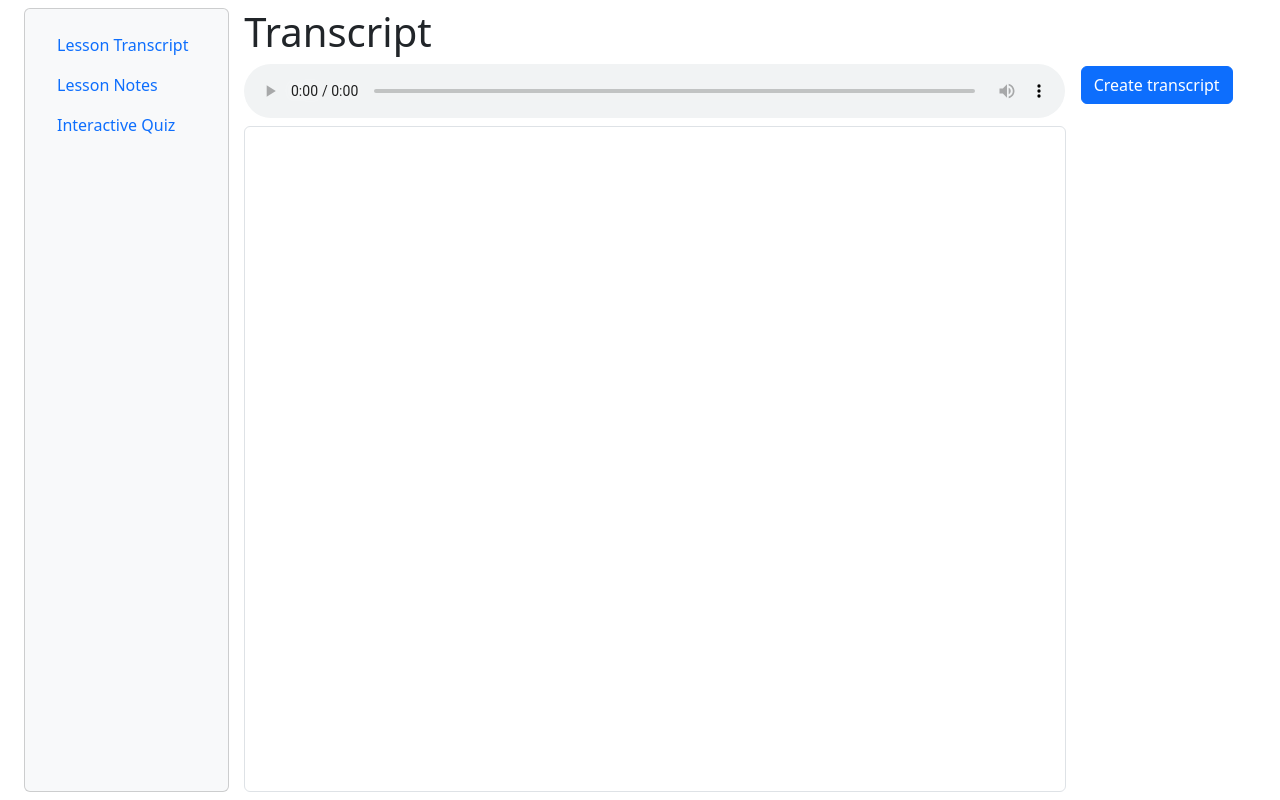
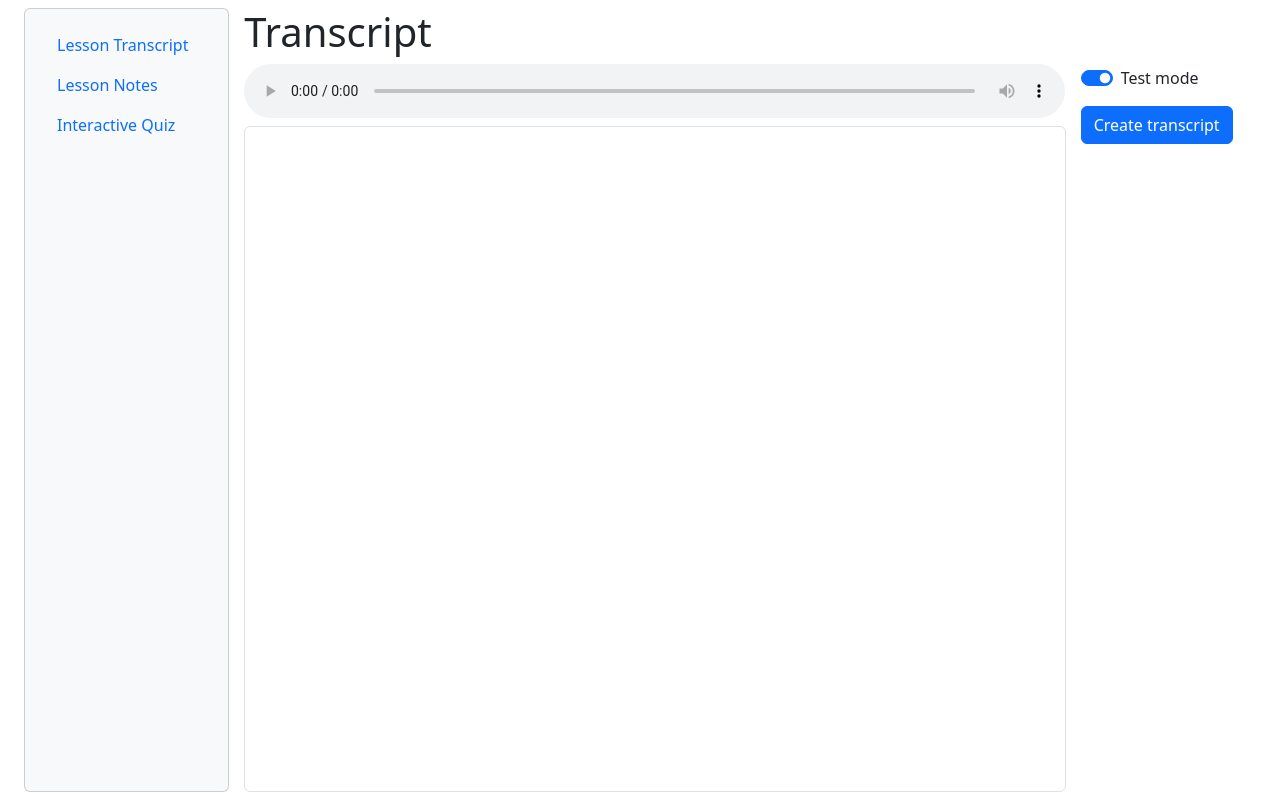
Before and after one commit to Zemelware/StudyX, a Flask app: page /transcript in a window 1280 px wide. Run offline with Flask 3, Linux system fonts and the light colour scheme.

Commit message:
Add "test mode" switch to transcript.html

```diff
--- a/main.py
+++ b/main.py
@@ -17,9 +17,8 @@ chat_history = []
 
 
 def transcribe_audio(file):
-    # transcript = openai.Audio.transcribe(
-    #     "whisper-1", file, prompt="The transcript is a school lecture.", response_format="text")
-    transcript = "This is a test transcript."
+    transcript = openai.Audio.transcribe(
+        "whisper-1", file, prompt="The transcript is a school lecture.", response_format="text")
     return transcript
 
 
@@ -74,22 +73,26 @@ def index():
 @app.route("/transcript", methods=["GET", "POST"])
 @app.route("/transcript/", methods=["GET", "POST"])
 def transcript():
+    test_mode_enabled = session.get("test-mode", "off")
+
     if request.method == "POST":
-        # This code will run when the user clicks "Create transcript" or they edit the transcript
+        if "test-mode" in request.form:
+            session["test-mode"] = request.form["test-mode"] == "on"
+        else:
+            transcript = request.form.get("transcript", "")
 
-        transcript = request.form["transcript"]
+            if "create-transcript" in request.form:
+                # TODO: figure out how to retrieve audio
+                audio = ""
+                if audio == "":
+                    session["display_error_modal"] = True
+                else:
+                    if test_mode_enabled:
+                        transcript = "This is a test transcript."
+                    else:
+                        transcript = transcribe_audio(audio)
 
-        # TODO: see how to use the action attribute of form (and if it's necessary to use)
-
-        if "create-transcript" in request.form:
-            # TODO: figure out how to retrieve audio
-            audio = ""
-            if audio == "":
-                session["display_error_modal"] = True
-            else:
-                transcript = transcribe_audio(audio)
-
-        session["transcript"] = transcript
+            session["transcript"] = transcript
 
         return redirect(url_for("transcript"))
     else:
@@ -98,24 +101,20 @@ def transcript():
         # Check if the modal should be displayed then remove it from the session
         display_error_modal = session.pop("display_error_modal", False)
 
-        return render_template("transcript.html", transcript=transcript, display_modal=display_error_modal)
+        return render_template("transcript.html", transcript=transcript, test_mode_enabled=test_mode_enabled, display_modal=display_error_modal)
 
 
 @app.route("/notes", methods=["GET", "POST"])
 @app.route("/notes/", methods=["GET", "POST"])
 def notes():
-    if "model-notes" in session:
-        model_notes = session["model-notes"]
-    else:
-        model_notes = "GPT-3.5"
+    # This is for the model selection dropdown
+    selected_model = session.get("model-notes", "GPT-3.5")
 
     if request.method == "POST":
-        # This code will run when the user clicks "Create notes", or they edit the notes textarea, or they select a model
 
         if "model-notes" in request.form:
-            model_notes = request.form["model-notes"]
-
-            session["model-notes"] = model_notes
+            selected_model = request.form["model-notes"]
+            session["model-notes"] = selected_model
         else:
             # Check if the user clicked the "Create notes" button
             notes = request.form["notes"]
@@ -127,12 +126,12 @@ def notes():
                     # Display an error if the transcript is empty
                     session["display_error_modal"] = True
                 else:
-                    if model_notes == "GPT-3.5":
+                    if selected_model == "GPT-3.5":
                         notes = transcript_to_notes(
                             transcript, "gpt-3.5-turbo")
-                    elif model_notes == "GPT-4":
+                    elif selected_model == "GPT-4":
                         notes = transcript_to_notes(transcript, "gpt-4")
-                    elif model_notes == "Test mode":
+                    elif selected_model == "Test mode":
                         notes = "These are test notes."
 
             session["notes"] = notes
@@ -144,7 +143,7 @@ def notes():
         # Check if the modal should be displayed then remove it from the session
         display_error_modal = session.pop("display_error_modal", False)
 
-        return render_template("notes.html", notes=notes, selected_model=model_notes, display_modal=display_error_modal)
+        return render_template("notes.html", notes=notes, selected_model=selected_model, display_modal=display_error_modal)
 
 
 @app.route("/interactive-quiz", methods=["GET", "POST"])
@@ -153,9 +152,9 @@ def quiz():
     global chat_history
 
     if "model-quiz" in session:
-        model_quiz = session["model-quiz"]
+        selected_model = session["model-quiz"]
     else:
-        model_quiz = "GPT-3.5"
+        selected_model = "GPT-3.5"
 
     if request.method == "POST":
         if "message" in request.form:
@@ -168,11 +167,11 @@ def quiz():
             chat_history.append({"role": "user", "content": message})
 
             # Get the AI response
-            if model_quiz == "GPT-3.5":
+            if selected_model == "GPT-3.5":
                 ai_response = ai_chat_response(chat_history, "gpt-3.5-turbo")
-            elif model_quiz == "GPT-4":
+            elif selected_model == "GPT-4":
                 ai_response = ai_chat_response(chat_history, "gpt-4")
-            elif model_quiz == "Test mode":
+            elif selected_model == "Test mode":
                 ai_response = "This is a test message."
 
             # Add the AI response to the chat history
@@ -181,9 +180,9 @@ def quiz():
             session["chat_history"] = chat_history
 
         if "model-quiz" in request.form:
-            model_quiz = request.form["model-quiz"]
+            selected_model = request.form["model-quiz"]
 
-            session["model-quiz"] = model_quiz
+            session["model-quiz"] = selected_model
 
         # Redirect to the chat page
         return redirect(url_for("quiz"))
@@ -192,7 +191,7 @@ def quiz():
         chat_history = session.get("chat_history", [])
 
         # Render the quiz page with the chat history
-        return render_template("quiz.html", messages=chat_history, selected_model=model_quiz)
+        return render_template("quiz.html", messages=chat_history, selected_model=selected_model)
 
 
 if __name__ == "__main__":
--- a/static/main.js
+++ b/static/main.js
@@ -18,3 +18,15 @@ function submitOnEnter(event) {
     event.preventDefault(); // Prevents the addition of a new line in the text field
   }
 }
+
+function updateTestModeSwitch() {
+  // This function updates the test mode switch on the transcript page to reflect if the switch is on or off
+  var checkbox = document.getElementById("test-mode-switch");
+  var hiddenField = document.getElementById("test-mode-hidden");
+
+  if (checkbox.checked) {
+    hiddenField.value = "on";
+  } else {
+    hiddenField.value = "off";
+  }
+}
--- a/templates/transcript.html
+++ b/templates/transcript.html
@@ -22,6 +22,17 @@
   </div>
 
   <div class="col side-menu">
+    <form method="POST" class="form-check form-switch mb-3">
+      <input
+        class="form-check-input"
+        type="checkbox"
+        id="test-mode-switch"
+        {% if test_mode_enabled %}checked{% endif %}
+        onclick="updateTestModeSwitch(); this.form.submit()"
+      />
+      <input type="hidden" name="test-mode" value="off" id="test-mode-hidden" />
+      <label class="form-check-label" for="test-mode-switch">Test mode</label>
+    </form>
     <button
       class="btn btn-primary"
       form="transcript-form"
```
